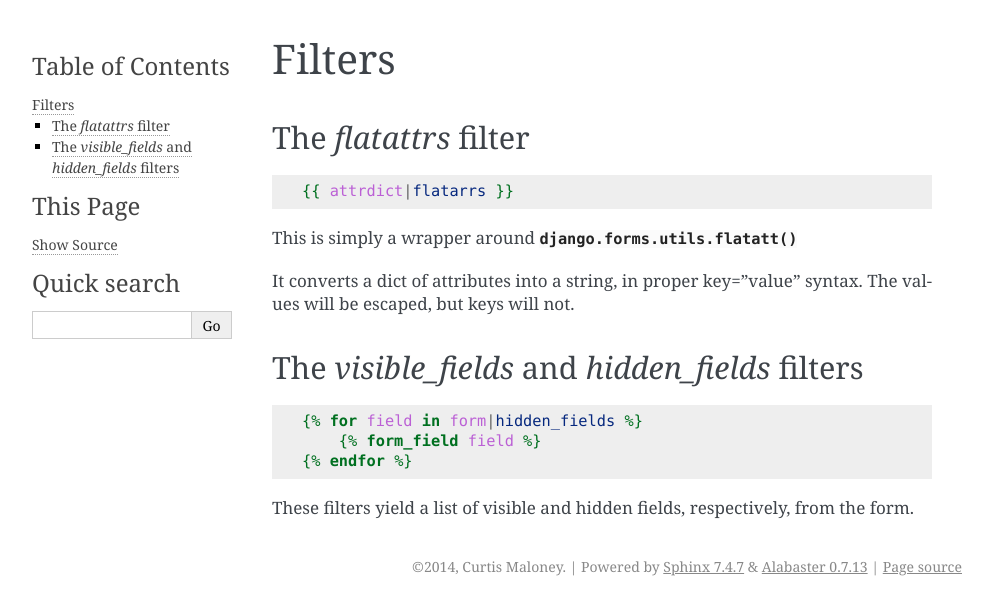
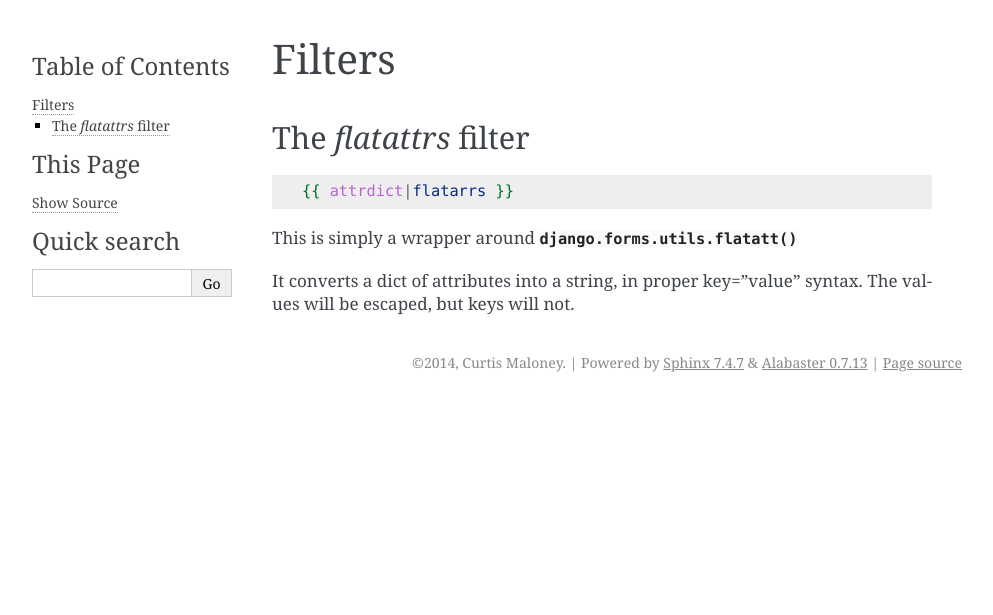
Before and after one commit to funkybob/django-sniplates, a Sphinx documentation site: the page built from docs/filters.rst, in a window 1280 px wide. Shown: the top 615 px of the page, without its empty margins (148-1141 px from the left). Built offline with Sphinx 7.4.7, drawn with Linux system fonts in a browser that asks for light colours.

Commit message:
Remove pointless filters

```diff
--- a/docs/filters.rst
+++ b/docs/filters.rst
@@ -13,16 +13,3 @@ This is simply a wrapper around :func:`django.forms.utils.flatatt`
 
 It converts a dict of attributes into a string, in proper key="value" syntax.
 The values will be escaped, but keys will not.
-
-
-The `visible_fields` and `hidden_fields` filters
-================================================
-
-.. code-block:: django
-
-   {% for field in form|hidden_fields %}
-       {% form_field field %}
-   {% endfor %}
-
-These filters yield a list of visible and hidden fields, respectively, from the
-form.
```
Also changed, not shown: 1 other file.
